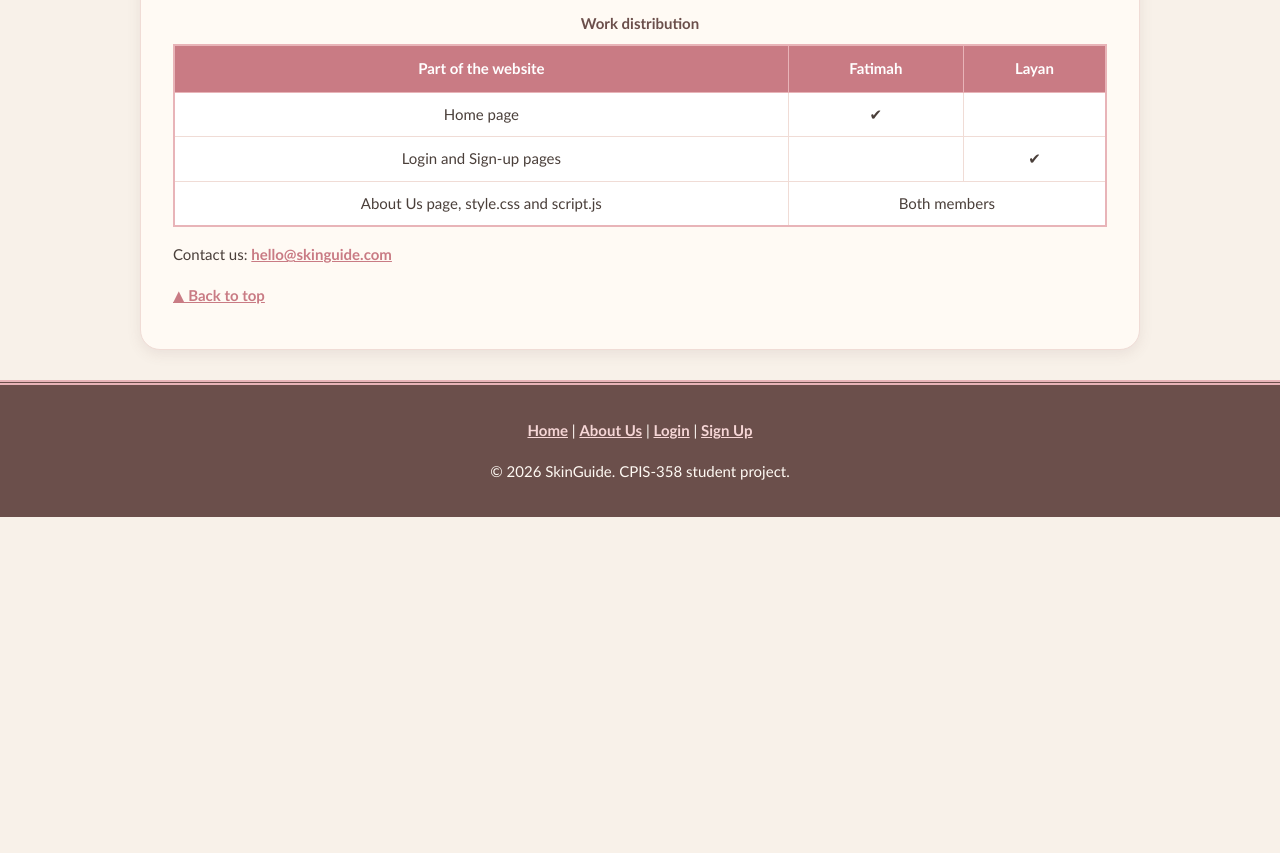
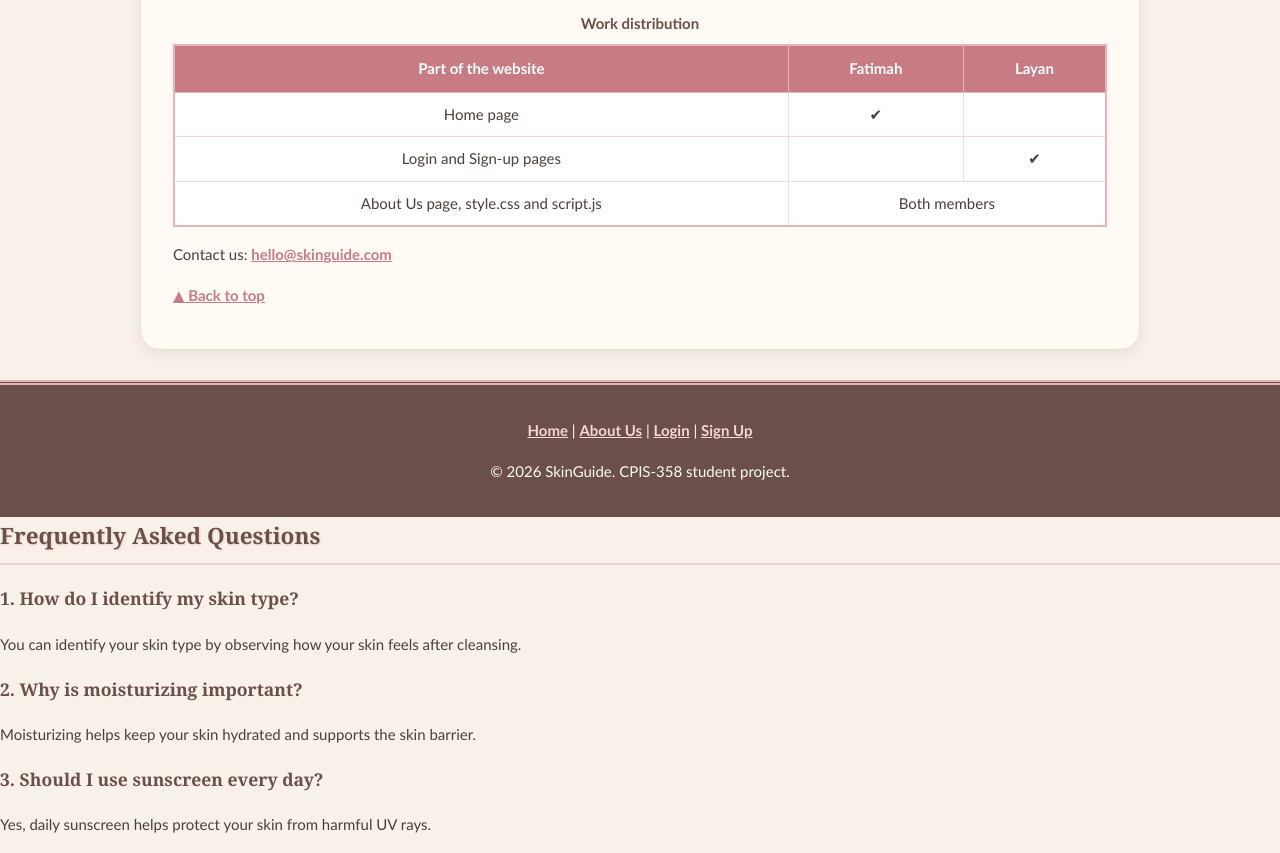
Before and after one commit to fatimahalamoudi01/SkinGuide, a plain HTML site: page about.html in a window 1280 px wide. Shown: the part 1716-2569 px from the top of the page. Before the commit the page ends 2233 px from the top, so only its background shows below. Drawn offline with Linux system fonts and the light colour scheme.

Commit message:
Add FAQ section to about.html

```diff
--- a/about.html
+++ b/about.html
@@ -195,6 +195,15 @@
         </p>
         <p>&copy; 2026 SkinGuide. CPIS-358 student project.</p>
     </footer>
+<section class="faq">
+    <h2>Frequently Asked Questions</h2>
+    <h3>1. How do I identify my skin type?</h3>
+    <p>You can identify your skin type by observing how your skin feels after cleansing.</p>
+    <h3>2. Why is moisturizing important?</h3>
+    <p>Moisturizing helps keep your skin hydrated and supports the skin barrier.</p>
+    <h3>3. Should I use sunscreen every day?</h3>
+    <p>Yes, daily sunscreen helps protect your skin from harmful UV rays.</p>
+</section>
 
 </body>
 </html>
```
